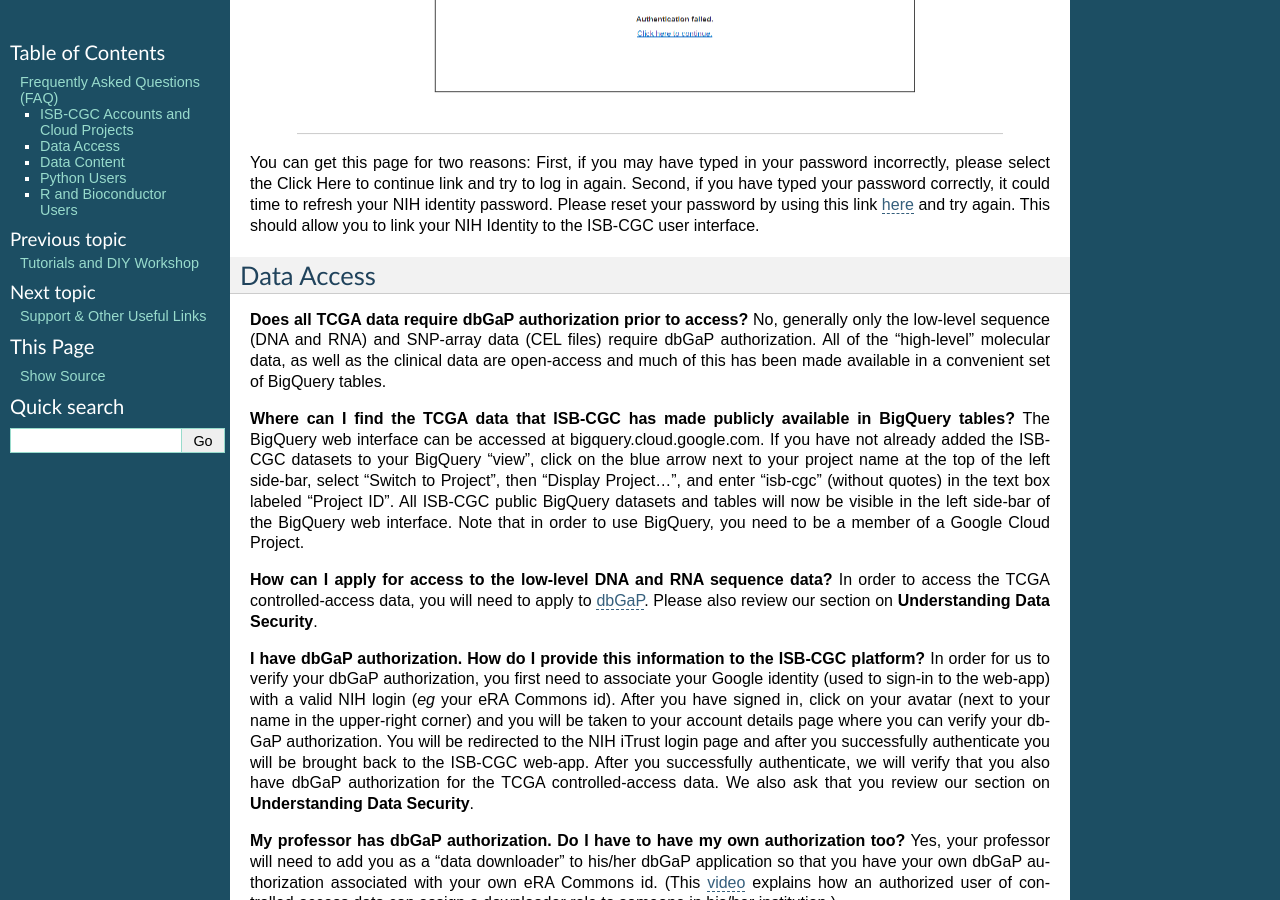
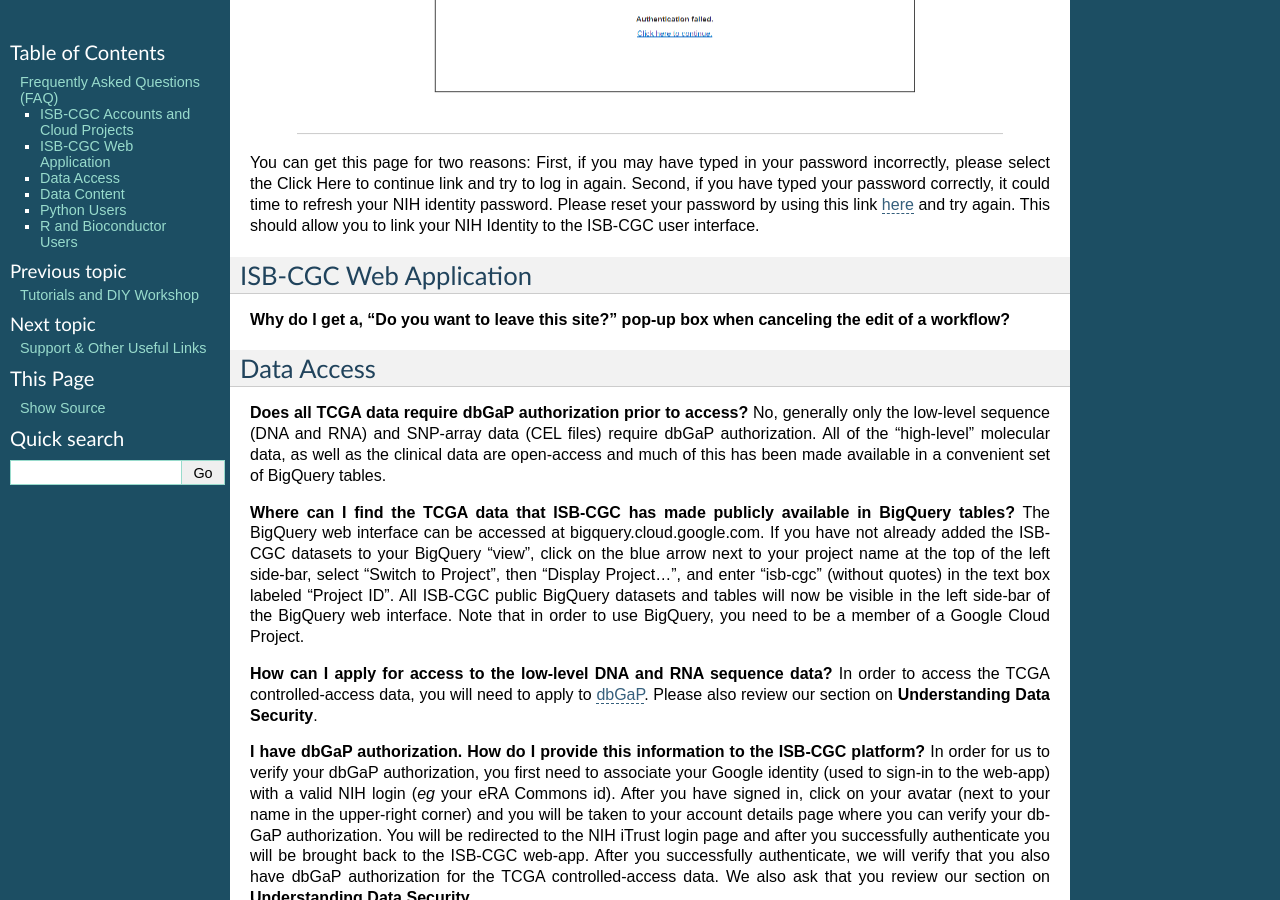
Before and after one commit to isb-cgc/readthedocs, a Sphinx documentation site: the page built from docs/source/sections/FAQ.rst, in a window 1280 px wide and 900 px high, scrolled down 1741 px. Built offline with Sphinx 7.4.7, drawn with Linux system fonts in a browser that asks for light colours; pages that are not in the unit, such as notebooks, are missing from menus.

Commit message:
added new pop-up box question/answer

```diff
--- a/docs/source/sections/FAQ.rst
+++ b/docs/source/sections/FAQ.rst
@@ -72,6 +72,12 @@
 
 You can get this page for two reasons:  First, if you may have typed in your password incorrectly, please select the Click Here to continue link and try to log in again.  Second, if you have typed your password correctly, it could time to refresh your NIH identity password.  Please reset your password by using this link `here <https://public.era.nih.gov/commons>`_ and try again.  This should allow you to link your NIH Identity to the ISB-CGC user interface.
 
+
+ISB-CGC Web Application
+########################
+**Why do I get a, "Do you want to leave this site?" pop-up box when canceling the edit of a workflow?**
+
+
 Data Access
 ###########
 **Does all TCGA data require dbGaP authorization prior to access?**
```
